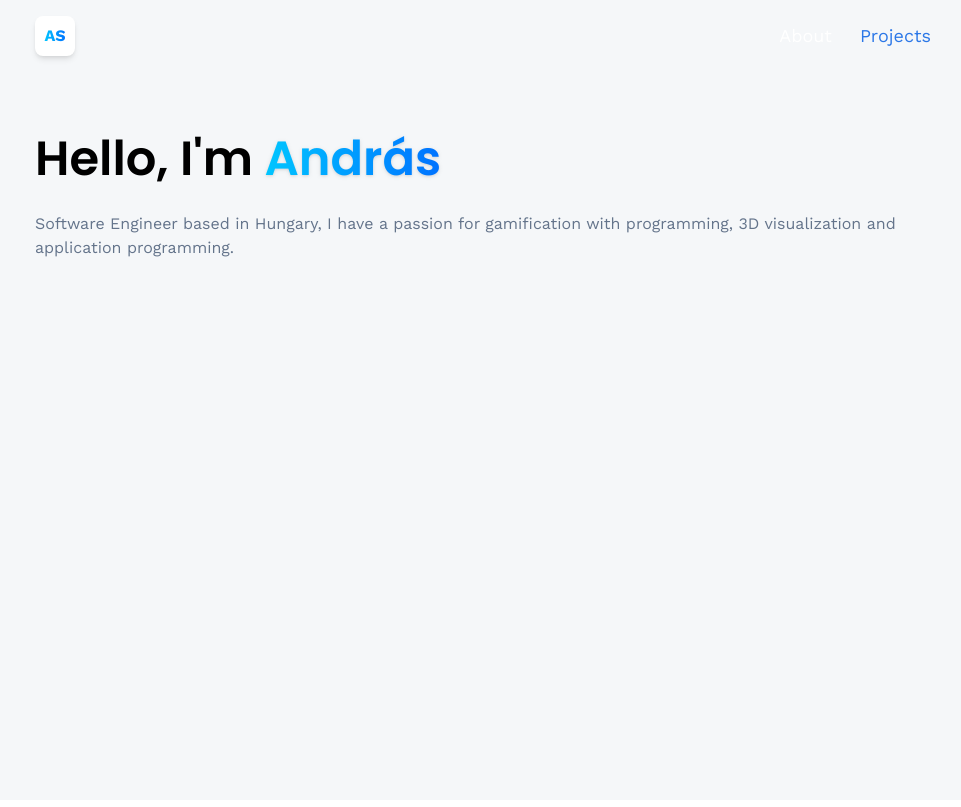
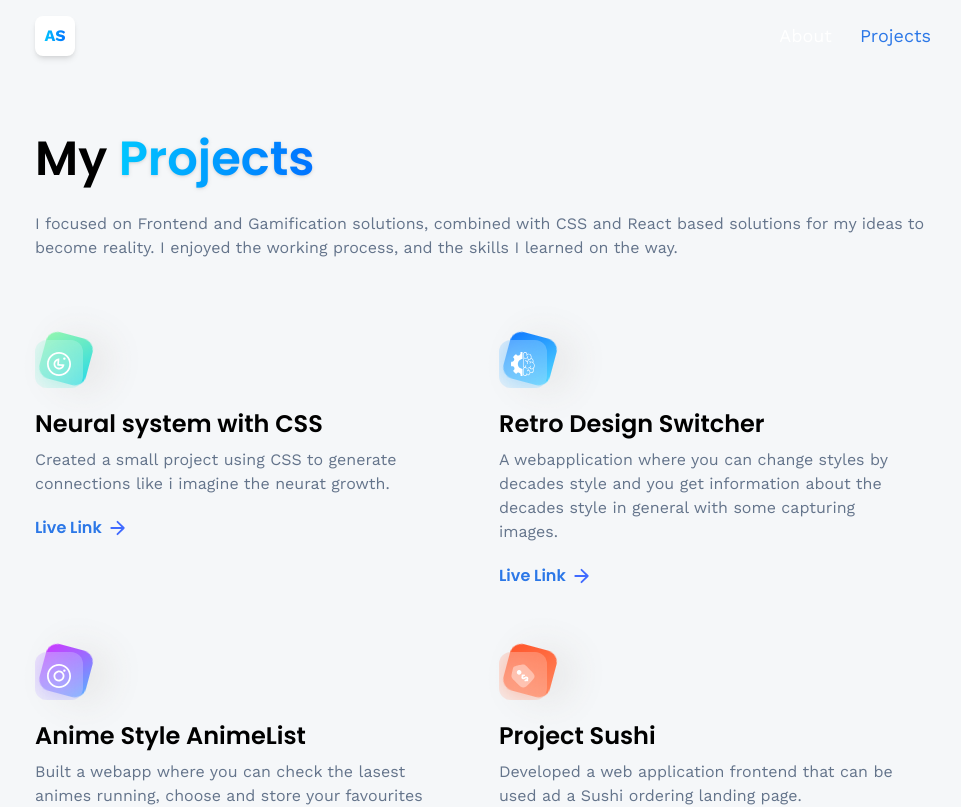
Before and after one commit to Szenteia/JavaScript_Projects, a React (Vite) app in the folder PF/: page /projects in a window 1280 px wide. Shown: the top 807 px of the page, without its empty margins (157-1118 px from the left). Built offline with nearby package versions, Linux system fonts and the light colour scheme.

Commit message:
fixed_height_issues

```diff
--- a/PF/src/App.jsx
+++ b/PF/src/App.jsx
@@ -4,7 +4,7 @@
 
 const App = () => {
   return (
-<main className='bg-slate-300/20 h-[100vh]'>
+<main className='bg-slate-300/20 h-full'>
     <Router>
      <Navbar/>
         <Routes>
--- a/PF/src/constants/index.js
+++ b/PF/src/constants/index.js
@@ -173,7 +173,7 @@
     {
         iconUrl: threads,
         theme: 'btn-back-green',
-        name: 'Imagination of a working Neural system with CSS',
+        name: 'Neural system with CSS',
         description: 'Created a small project using CSS to generate connections like i imagine the neurat growth.',
         link: 'https://szenteia.github.io/JavaScript_Projects/neuralSys/index.html',
     },
--- a/PF/src/pages/Contact.jsx
+++ b/PF/src/pages/Contact.jsx
@@ -71,7 +71,7 @@
 
 
   return (
-    <section className='relative flex lg:flex-row flex-col max-container'>
+    <section className='relative flex lg:flex-row flex-col max-container h-[100vh]'>
       {alert.show && <Alert {...alert}/> }
 
       <div className='flex-1 min-w-[50%] flex-col'>
--- a/PF/src/pages/Projects.jsx
+++ b/PF/src/pages/Projects.jsx
@@ -1,14 +1,48 @@
 import React from 'react'
+import { projects } from '../constants'
+import { Link } from 'react-router-dom'
+import { arrow } from '../assets/icons'
+import CTA from '../components/CTA'
+
 
 const Projects = () => {
   return (
     <section className='max-container'>
-      <h1 className='head-text'>Hello, I'm <span className='blue-gradient_text font-semibold drop-shadow'>András</span>
+      <h1 className='head-text'>My <span className='blue-gradient_text font-semibold drop-shadow'>Projects</span>
       </h1>
 
       <div className='mt-5 flex flex-col gap-3 text-slate-500'>
-        <p>Software Engineer based in Hungary, I have a passion for gamification with programming, 3D visualization  and application programming.</p>
+        <p>I focused on Frontend and Gamification solutions, combined with CSS and React based solutions for my ideas to become reality. I enjoyed the working process, and the skills I learned on the way.</p>
       </div>
+
+      <div className='flex flex-wrap my-20 gap-16'>
+      {projects.map((project)=> (
+        <div className='lg:w-[400px] w-full' key={project.name}>
+          <div className='block-container w-12 h-12'>
+            <div className={`btn-back rounded-xl ${project.theme}`}/>
+            <div className='btn-front rounded-xl flex justify-center items-center'>
+              <img src={project.iconUrl} alt="Project Icon"
+              className='w-1/2 h-1/2 object-contain'/>
+            </div>
+          </div>
+          <div className='mt-5 flex flex-col'>
+            <h4 className='text-2xl font-semibold font-poppins'> {project.name}</h4>
+            <p className='mt-2 text-slate-500'>{project.description}</p>
+            <div className='mt-5 flex items-center gap-2 font-poppins'>
+              <Link to={project.link}
+              target='_blank'
+              rel='noopener noreferrer'
+              className='font-semibold text-blue-500'> Live Link
+              </Link>
+              <img src={arrow} alt="arrow"
+              className='w-4 h-4 object-contain'/>
+            </div>
+          </div>
+        </div>
+      ))}
+      </div>
+      <hr className='border-slate-200'/>
+      <CTA />
       </section>
   )
 }
```
